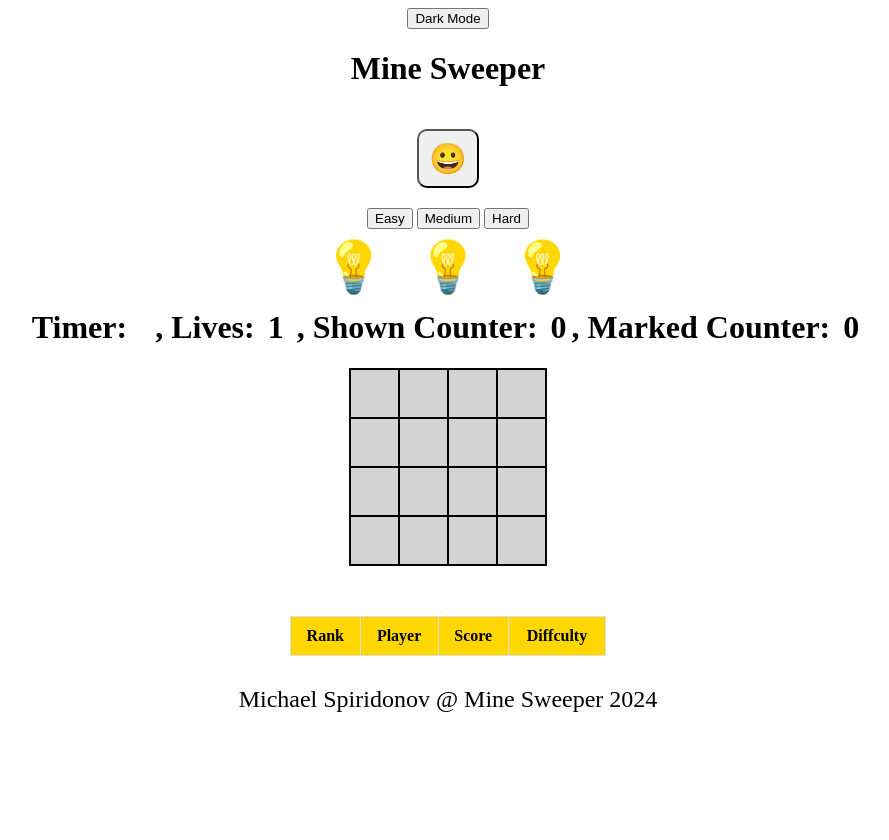
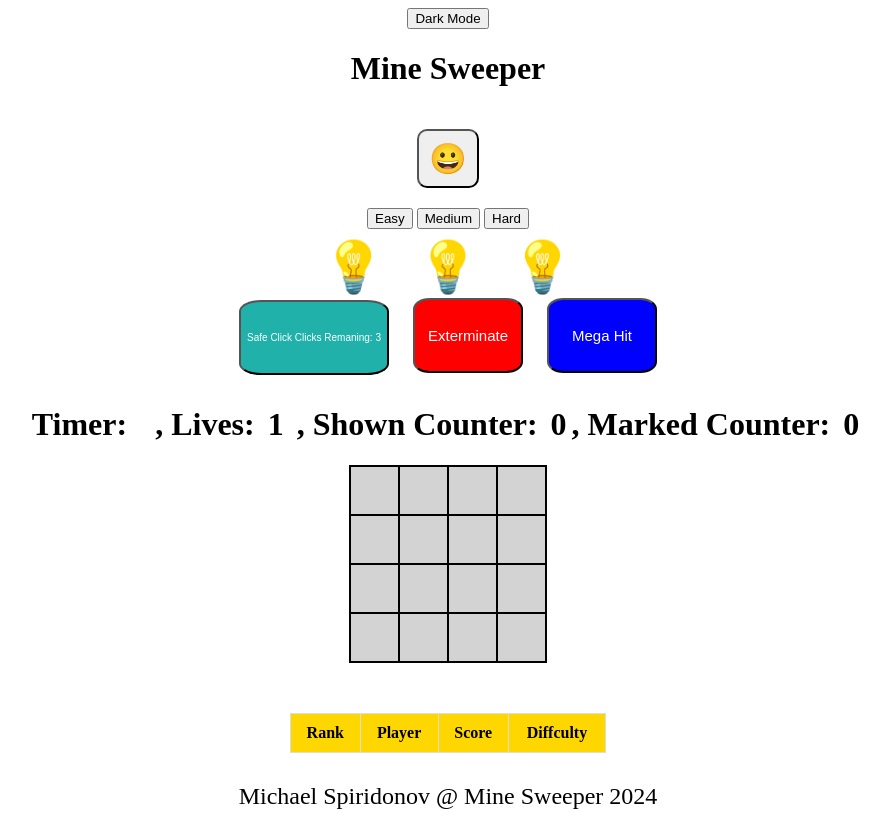
Before and after one commit to BarMinz/MineSweeper, a plain HTML site: page index.html in a window 1280 px wide. Shown: the whole page, without its empty margins (192-1081 px from the left). Before the commit the page ends 800 px from the top, so only its background shows below. Drawn offline with Linux system fonts and the light colour scheme.

Commit message:
Add files via upload

```diff
--- a/css/style.css
+++ b/css/style.css
@@ -2,7 +2,7 @@ body {
     text-align: center;
 }
 
-h1 span{
+h1 span {
     margin: auto;
     padding: 5px;
 }
@@ -118,7 +118,7 @@ td {
     /* Bronze */
 }
 
-.hint-container button{
+.hint-container button {
     height: 15px;
     margin: 5px;
     background-color: white;
@@ -126,10 +126,42 @@ td {
     font-size: 50px;
 }
 
-.darkhint-container button{
+.darkhint-container button {
     height: 20px;
     margin: 5px;
     background-color: rgb(0, 0, 0);
     border: solid rgb(0, 0, 0);
     font-size: 50px;
 }
+
+
+.safe-click {
+    width: 150px;
+    height: 75px;
+    border-radius: 15%;
+    background-color: lightseagreen;
+    margin: 10px;
+    color: white;
+    border-color: black;
+    font-size: 10px;
+}
+
+.exterminate {
+    width: 110px;
+    height: 75px;
+    background-color: red;
+    color: white;
+    margin: 10px;
+    border-radius: 15%;
+    font-size: 15px;
+}
+
+.mega-hit {
+    width: 110px;
+    height: 75px;
+    background-color: blue;
+    color: white;
+    margin: 10px;
+    border-radius: 15%;
+    font-size: 15px;
+}
--- a/index.html
+++ b/index.html
@@ -21,13 +21,18 @@
       <button onclick="handleHint(this)">💡</button>
     </div>
     <div>
+      <button class="safe-click" onclick="handleSafeClick(this)">Safe Click Clicks Remaning: 3</button>
+      <button class="exterminate" onclick="handleExterminate(this)">Exterminate</button>
+      <button class="mega-hit" onclick="handleMegaHit(this)">Mega Hit</button>
+    </div>
+    <div>
       <h1>
         Timer: <span class="minutes"></span><span class="seconds"></span>,
         Lives:<span class="lives"> </span> , Shown Counter:<span
-          class="shownCounter"
+          class="shown-counter"
         >
         </span
-        >, Marked Counter: <span class="markedCounter"> </span>
+        >, Marked Counter: <span class="marked-counter"> </span>
       </h1>
     </div>
     <table class="board" oncontextmenu="return false;"></table>
@@ -49,8 +54,6 @@
       </thead>
       <tbody class="leaderboardbody"></tbody>
     </table>
-    <div class="footer">
-      Michael Spiridonov @ Mine Sweeper 2024
-    </div>
+    <footer class="footer">Michael Spiridonov @ Mine Sweeper 2024</footer>
   </body>
 </html>
--- a/js/game.js
+++ b/js/game.js
@@ -15,10 +15,11 @@ var gTimer = null
 var gBoard
 var gVictors = []
 var gDiffculty = 'Easy'
+var gSafeCountCounter = 3
+var gMegaHitCount = 0
 
 function onInit() {
     gLevel.LIVES = gLevel.MAX_LIVES
-    resetTimer()
     gGame = {
         isOn: true,
         shownCount: 0,
@@ -26,25 +27,31 @@ function onInit() {
         secsPassed: 0,
         firstClick: true,
         isClickHint: false,
+        isMegaHit: false,
+        megaHitCells: [],
     }
-    closeModal()
+    gMegaHitCount = 0
+    resetTimer()
     resetElements()
     gBoard = buildBoard()
     renderBoard(gBoard)
     setMinesNegsCount()
     loadLeaderboard()
+    closeModal()
 }
 
 function resetElements() {
-    var elSpanShown = document.querySelector('.shownCounter')
+    var elSpanShown = document.querySelector('.shown-counter')
     elSpanShown.innerText = ` ${gGame.shownCount}`
-    var elSpanMarked = document.querySelector('.markedCounter')
+    var elSpanMarked = document.querySelector('.marked-counter')
     elSpanMarked.innerText = ` ${gGame.markedCount}`
     var elBtn = document.querySelector('.restart-btn')
     elBtn.innerText = '😀'
     const elLives = document.querySelector(`.lives`)
     elLives.innerText = ` ${gLevel.LIVES}`
     var elBtn = document.querySelector('.hint-container button')
+    elBtn.style.visibility = 'visible'
+    var elBtn = document.querySelector(".exterminate")
     elBtn.style.visibility = 'visible'
 }
 
@@ -194,6 +201,10 @@ function handleClick(elClick) {
         return;
     }
 
+    if (gGame.MegaHit && gGame.megaHitCount !== 2) {
+
+    }
+
     const elCell = document.querySelector(`.cell-${location.i}-${location.j}`)
     elCell.classList.replace('hidden', 'revelead')
     gBoard[location.i][location.j].isShown = true
@@ -229,7 +240,7 @@ function updateShownCounter() {
         }
     }
     gGame.shownCount = counter
-    var elSpanShown = document.querySelector('.shownCounter')
+    var elSpanShown = document.querySelector('.shown-counter')
     elSpanShown.innerText = gGame.shownCount
 }
 
@@ -280,7 +291,7 @@ function handleFlag(elClick) {
         elCell.classList.replace('hidden', 'flagged')
         renderCell(location, FLAG)
     }
-    var elSpanMarked = document.querySelector('.markedCounter')
+    var elSpanMarked = document.querySelector('.marked-counter')
     elSpanMarked.innerText = gGame.markedCount
 }
 //Finished Flagged Logic
@@ -442,7 +453,7 @@ function hideNegs(cellI, cellJ) {
                     j: j
                 }, EMPTY)
             }
-            if(!gBoard[i][j].isShown) {
+            if (!gBoard[i][j].isShown) {
                 elCell.classList.replace('revelead', 'hidden')
                 renderCell({
                     i: i,
@@ -452,3 +463,71 @@ function hideNegs(cellI, cellJ) {
         }
     }
 }
+// End of hints
+
+
+// Safe click implementation
+
+function handleSafeClick() {
+    var elBtn = document.querySelector('.safe-click')
+    if (gSafeCountCounter === 0) {
+        elBtn.innerText = `Safe Click, Clicks remaining: ${gSafeCountCounter}`
+        return;
+    }
+    const randomIdx = getRandomIntInclusive(0, gBoard.length - 1)
+    const randomJdx = getRandomIntInclusive(0, gBoard.length - 1)
+    if (!gBoard[randomIdx][randomJdx].isMine && !gBoard[randomIdx][randomJdx].isShown) {
+        gSafeCountCounter--
+        elBtn.innerText = `Safe Click, Clicks remaining: ${gSafeCountCounter}`
+        var location = {
+            i: randomIdx,
+            j: randomJdx
+        }
+        if (gBoard[randomIdx][randomJdx].minesAroundCount) renderCell(location, gBoard[randomIdx][randomJdx].minesAroundCount)
+        else renderCell(location, EMPTY)
+        var cell = document.querySelector(`.cell-${location.i}-${location.j}`)
+        console.log(cell)
+        cell.classList.replace('hidden', 'revelead')
+        setTimeout(() => {
+            cell.classList.replace('revelead', 'hidden')
+            renderCell(location, EMPTY)
+        }, 3000)
+    } else handleSafeClick()
+}
+
+// End of Safe Click
+
+
+// Start of MegaHit
+function handleMegaHit() {
+    gGame.isMegaHit = true
+    for (var i = rowIdxStart; i <= rowIdxEnd; i++) {
+        for (var j = colIdxStart; j <= colIdxEnd; j++) {
+            if (gBoard[rowIdxStart][colIdxStart].minesAroundCount) renderCell(location, gBoard[rowIdxStart][colIdxStar].minesAroundCount)
+            else if (gBoard[rowIdxStart][colIdxStart].isMine) renderCell(location, MINE)
+            else renderCell(location, EMPTY)
+            var cell = document.querySelector(`.cell-${rowIdxStart}-${colIdxStart}`)
+            cell.classList.replace('hidden', 'revelead')
+            setTimeout(() => {
+                cell.classList.replace('revelead', 'hidden')
+                renderCell(location, EMPTY)
+            }, 3000)
+        }
+    }
+}
+
+
+
+// Mine Exterminator
+
+
+function handleExterminate() {
+    if (gDiffculty === 'Easy' || gGame.firstClick) return;
+    for (var i = 0; i < 3; i++) {
+        var mine = getRandomMineLocation(gBoard)
+        gBoard[mine.i][mine.j].isMine = false
+    }
+    setMinesNegsCount()
+    var elBtn = document.querySelector(".exterminate")
+    elBtn.style.visibility = 'hidden'
+}
--- a/js/utils.js
+++ b/js/utils.js
@@ -104,6 +104,27 @@ function getEmptyLocation(board) {
     return emptyLocations[randomIdx]
 }
 
+function getRandomMineLocation(board) {
+    const MineLocations = []
+
+    for (var i = 0; i < board.length; i++) {
+        for (var j = 0; j < board[i].length; j++) {
+            const currCell = board[i][j];
+            if (currCell.isMine === true && currCell.isShown === false) {
+                MineLocations.push({
+                    i,
+                    j
+                })
+            }
+        }
+    }
+
+    if (!MineLocations.length) return null
+
+    const randomIdx = getRandomIntInclusive(0, MineLocations.length - 1)
+    return MineLocations[randomIdx]
+}
+
 
 function countNeighbors(cellI, cellJ) {
     var neighborsCount = 0
```
